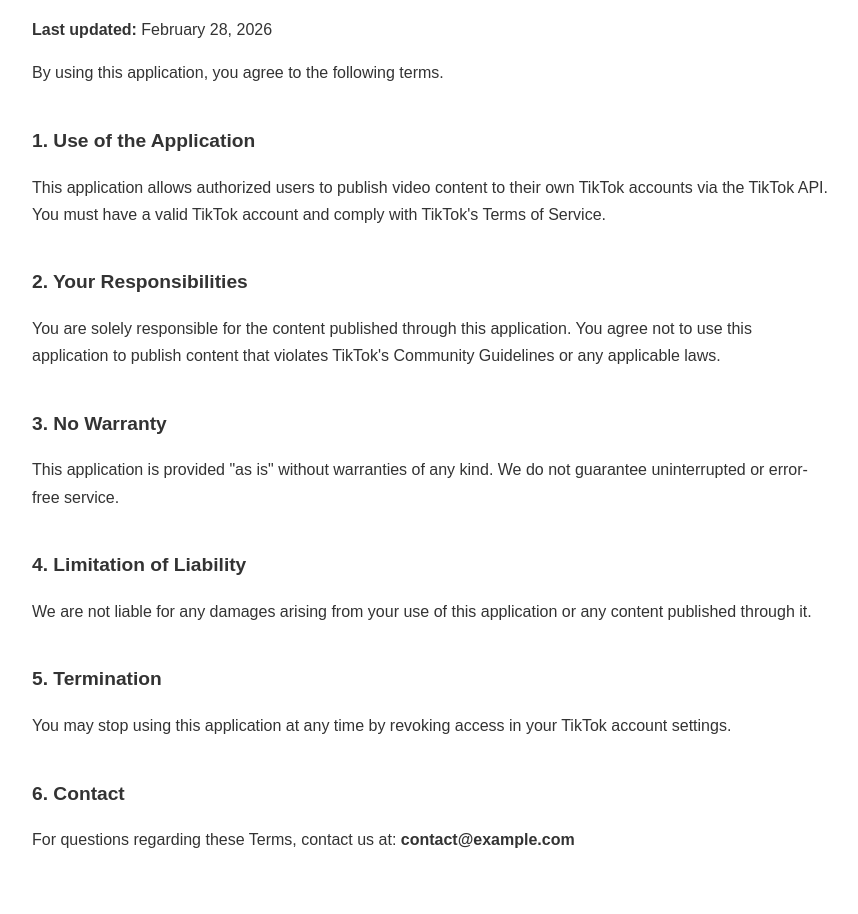
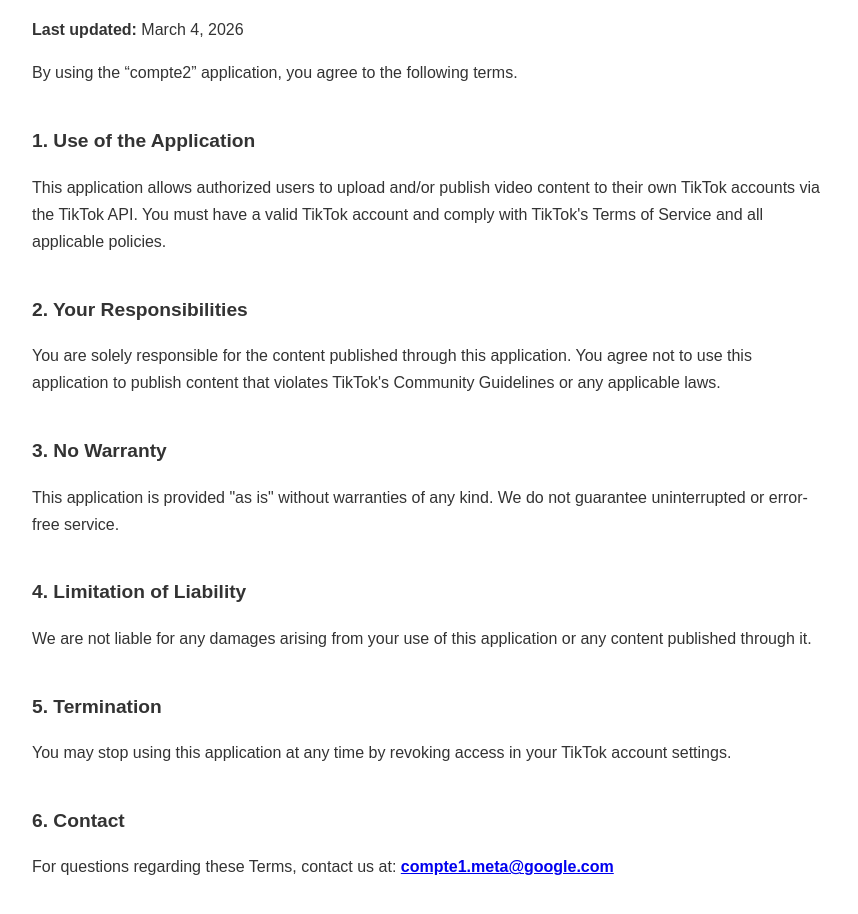
Before and after one commit to redingotte/tiktok-bot-legal, a plain HTML site: page terms-of-service.html in a window 1280 px wide. Shown: the part 112-1026 px from the top of the page, without its empty margins (208-1066 px from the left). Drawn offline with Linux system fonts and the light colour scheme.

Commit message:
Update terms-of-service.html

```diff
--- a/terms-of-service.html
+++ b/terms-of-service.html
@@ -3,7 +3,7 @@
 <head>
   <meta charset="UTF-8">
   <meta name="viewport" content="width=device-width, initial-scale=1.0">
-  <title>Terms of Service</title>
+  <title>compte2 — Terms of Service</title>
   <style>
     body { font-family: sans-serif; max-width: 800px; margin: 60px auto; padding: 0 20px; color: #333; line-height: 1.7; }
     h1 { font-size: 1.8em; }
@@ -13,27 +13,42 @@
 <body>
 
 <h1>Terms of Service</h1>
-<p><strong>Last updated:</strong> February 28, 2026</p>
+<p><strong>Last updated:</strong> March 4, 2026</p>
 
-<p>By using this application, you agree to the following terms.</p>
+<p>By using the “compte2” application, you agree to the following terms.</p>
 
 <h2>1. Use of the Application</h2>
-<p>This application allows authorized users to publish video content to their own TikTok accounts via the TikTok API. You must have a valid TikTok account and comply with TikTok's Terms of Service.</p>
+<p>
+  This application allows authorized users to upload and/or publish video content to their own TikTok accounts via the TikTok API.
+  You must have a valid TikTok account and comply with TikTok's Terms of Service and all applicable policies.
+</p>
 
 <h2>2. Your Responsibilities</h2>
-<p>You are solely responsible for the content published through this application. You agree not to use this application to publish content that violates TikTok's Community Guidelines or any applicable laws.</p>
+<p>
+  You are solely responsible for the content published through this application. You agree not to use this application to publish content
+  that violates TikTok's Community Guidelines or any applicable laws.
+</p>
 
 <h2>3. No Warranty</h2>
-<p>This application is provided "as is" without warranties of any kind. We do not guarantee uninterrupted or error-free service.</p>
+<p>
+  This application is provided "as is" without warranties of any kind. We do not guarantee uninterrupted or error-free service.
+</p>
 
 <h2>4. Limitation of Liability</h2>
-<p>We are not liable for any damages arising from your use of this application or any content published through it.</p>
+<p>
+  We are not liable for any damages arising from your use of this application or any content published through it.
+</p>
 
 <h2>5. Termination</h2>
-<p>You may stop using this application at any time by revoking access in your TikTok account settings.</p>
+<p>
+  You may stop using this application at any time by revoking access in your TikTok account settings.
+</p>
 
 <h2>6. Contact</h2>
-<p>For questions regarding these Terms, contact us at: <strong>contact@example.com</strong></p>
+<p>
+  For questions regarding these Terms, contact us at:
+  <strong><a href="mailto:compte1.meta@google.com">compte1.meta@google.com</a></strong>
+</p>
 
 </body>
 </html>
```
